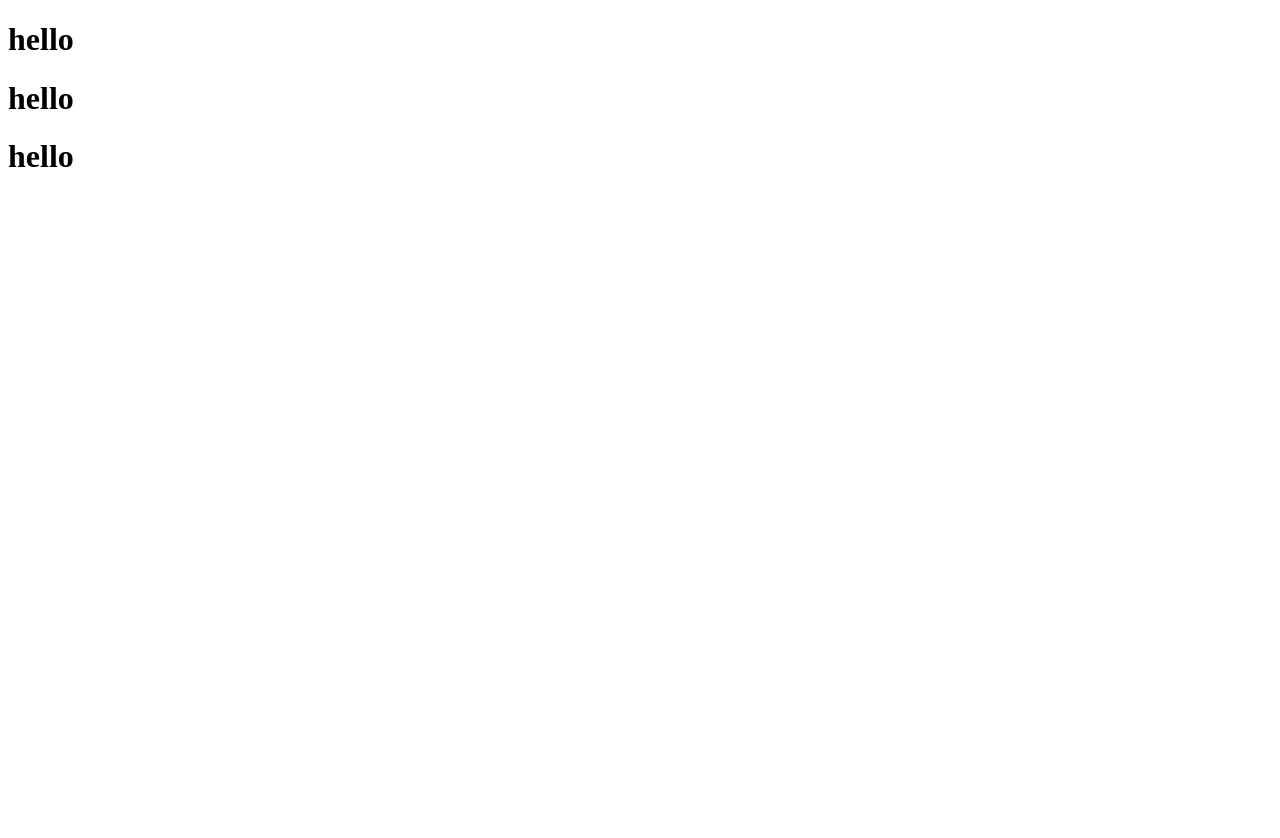
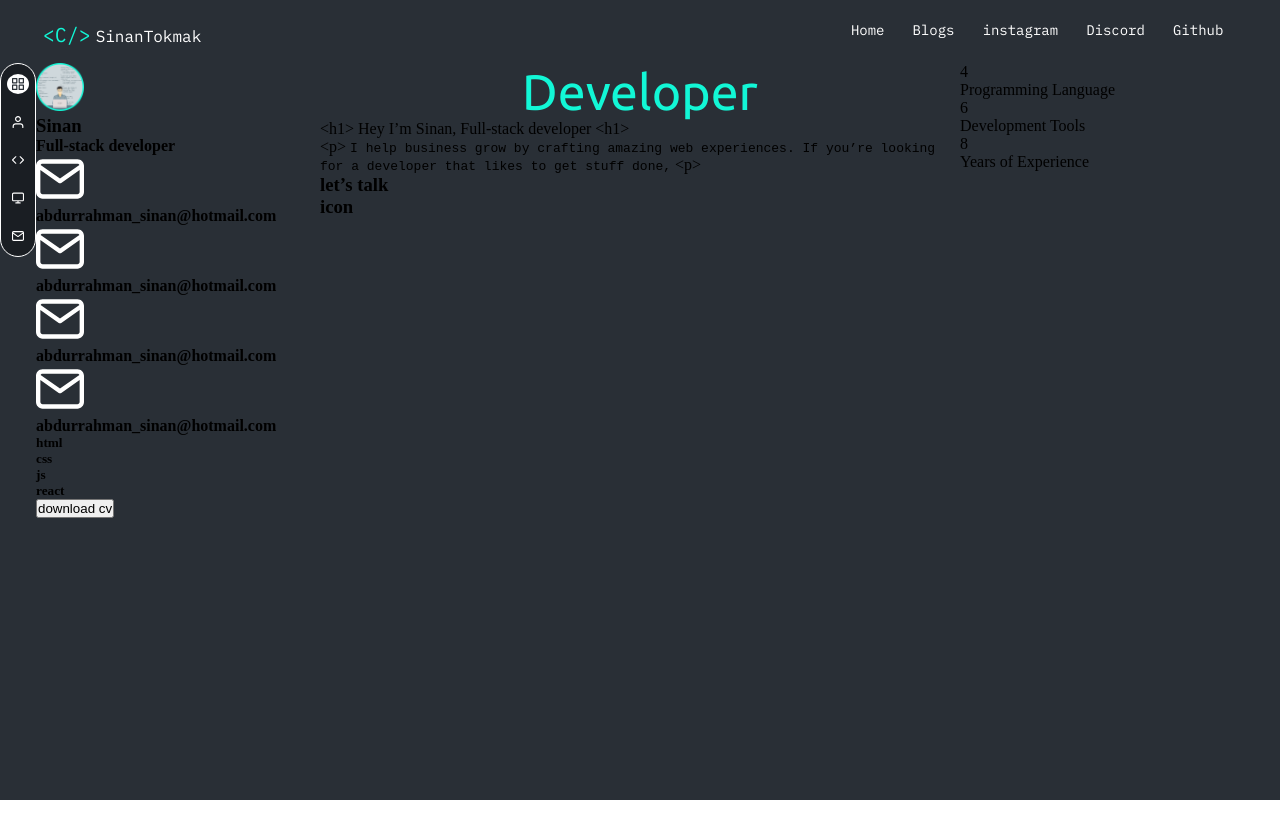
Before and after one commit to ENG-BXI/Web-Developer-Portfolio-Website-Template-Community-, a plain HTML site: page index.html in a window 1280 px wide. Shown: the top 838 px of the page. Before the commit the page ends 800 px from the top, so only its background shows below. Drawn offline with Linux system fonts and the light colour scheme.

Commit message:
start in hero and header and complete heaser without effect

```diff
--- a/index.html
+++ b/index.html
@@ -3,9 +3,121 @@
   <head>
     <title>Web Developer Portfolio Website Template (Community)</title>
   </head>
+  <link rel="stylesheet" href="style.css" />
+  <link
+    rel="stylesheet"
+    href="https://cdnjs.cloudflare.com/ajax/libs/font-awesome/6.6.0/css/all.min.css"
+  />
+
   <body>
-    <h1>hello</h1>
-    <h1>hello</h1>
-    <h1>hello</h1>
+    <div id="header" class="page">
+      <div id="logo"><span>&#60;C/&#62;</span>SinanTokmak</div>
+      <div id="nav">
+        <div class="nav-item">Home</div>
+        <div class="nav-item">Blogs</div>
+        <div class="nav-item">instagram</div>
+        <div class="nav-item">Discord</div>
+        <div class="nav-item">Github</div>
+      </div>
+    </div>
+    <!-- <div id="header-hr"></div> -->
+    <div id="hero" class="page">
+      <div id="bar-item-and-cart-info">
+        <div id="bar-item">
+          <div class="icon-bar active">
+            <img src="assets/Image/icon/grid-icon.svg" alt="grid-icon" />
+          </div>
+          <div class="icon-bar">
+            <img src="assets/Image/icon/person-icon.svg" alt="person-icon" />
+          </div>
+          <div class="icon-bar">
+            <img src="assets/Image/icon/code-icon.svg" alt="code-icon" />
+          </div>
+          <div class="icon-bar">
+            <img src="assets/Image/icon/pc-icon.svg" alt="pc-icon" />
+          </div>
+          <div class="icon-bar">
+            <img src="assets/Image/icon/message-icon.svg" alt="message-icon" />
+          </div>
+        </div>
+        <div id="cart-info">
+          <img src="assets/Image/Profile photo.png" alt="" />
+          <h3>Sinan</h3>
+          <h4>Full-stack developer</h4>
+          <div id="item-card">
+            <div class="icon-item-cart">
+              <img
+                src="assets/Image/icon/message-icon.svg"
+                alt="message-icon"
+              />
+              <h4>abdurrahman_sinan@hotmail.com</h4>
+            </div>
+            <div class="icon-item-cart">
+              <img
+                src="assets/Image/icon/message-icon.svg"
+                alt="message-icon"
+              />
+              <h4>abdurrahman_sinan@hotmail.com</h4>
+            </div>
+            <div class="icon-item-cart">
+              <img
+                src="assets/Image/icon/message-icon.svg"
+                alt="message-icon"
+              />
+              <h4>abdurrahman_sinan@hotmail.com</h4>
+            </div>
+            <div class="icon-item-cart">
+              <img
+                src="assets/Image/icon/message-icon.svg"
+                alt="message-icon"
+              />
+              <h4>abdurrahman_sinan@hotmail.com</h4>
+            </div>
+          </div>
+          <div id="tecno">
+            <h5>html</h5>
+            <h5>css</h5>
+            <h5>js</h5>
+            <h5>react</h5>
+          </div>
+          <button>download cv</button>
+        </div>
+      </div>
+      <div id="title-and-greet-hey">
+        <h1>developer</h1>
+        <p>&#60;h1&#62; Hey I’m Sinan, Full-stack developer &#60;h1&#62;</p>
+        <p>
+          &#60;p&#62;
+          <code
+            >I help business grow by crafting amazing web experiences. If you’re
+            looking for a developer that likes to get stuff done,</code
+          >
+          &#60;p&#62;
+        </p>
+        <div class="lets-talk">
+          <h3>let’s talk</h3>
+          <h3>icon</h3>
+        </div>
+      </div>
+      <div id="container-skills">
+        <div class="cart-skils">
+          <div id="number">4</div>
+          <div id="skills">Programming Language</div>
+        </div>
+        <div class="cart-skils">
+          <div id="number">6</div>
+          <div id="skills">Development Tools</div>
+        </div>
+        <div class="cart-skils">
+          <div id="number">8</div>
+          <div id="skills">Years of Experience</div>
+        </div>
+      </div>
+    </div>
+    <div id="about-me" class="page"></div>
+    <div id="skills" class="page"></div>
+    <div id="works" class="page"></div>
+    <div id="blogs" class="page"></div>
+    <div id="contact" class="page"></div>
   </body>
 </html>
--- /dev/null
+++ b/style.css
@@ -0,0 +1,127 @@
+@import url('https://fonts.googleapis.com/css2?family=IBM+Plex+Mono:ital,wght@0,100;0,200;0,300;0,400;0,500;0,600;0,700;1,100;1,200;1,300;1,400;1,500;1,600;1,700&family=Roboto:ital,wght@0,100;0,300;0,400;0,500;0,700;0,900;1,100;1,300;1,400;1,500;1,700;1,900&display=swap');
+@import url('https://fonts.googleapis.com/css2?family=IBM+Plex+Mono:ital,wght@0,100;0,200;0,300;0,400;0,500;0,600;0,700;1,100;1,200;1,300;1,400;1,500;1,600;1,700&family=Roboto:ital,wght@0,100;0,300;0,400;0,500;0,700;0,900;1,100;1,300;1,400;1,500;1,700;1,900&family=Ubuntu:ital,wght@0,300;0,400;0,500;0,700;1,300;1,400;1,500;1,700&display=swap');
+
+* {
+    padding: 0;
+    margin: 0;
+    box-sizing: content-box;
+    --main-color: #292F36;
+    --dark-green: #12F7D6;
+}
+
+.page {
+    height: 100vh;
+    width: 100vh;
+}
+
+#header {
+    background-color: var(--main-color);
+    font-family: "IBM Plex Mono", monospace;
+    display: flex;
+    justify-content: space-between;
+    width: inherit;
+    height: 20px;
+    padding: calc(64px / 3) calc(128px / 3);
+}
+
+#header #logo {
+    color: white;
+}
+
+#header #logo span {
+    margin-right: 5px;
+    color: var(--dark-green);
+    font-size: 20px;
+}
+
+#header #nav {
+    display: flex;
+    color: white;
+}
+
+#header #nav .nav-item {
+    margin: 0 14px;
+    font-size: 14px;
+}
+
+#header-hr {
+    width: 100vw;
+    height: .2px;
+    background-color: #3d4752;
+    margin: 0 calc(64px / 3);
+}
+
+/* hero start */
+#hero {
+    background-color: var(--main-color);
+    width: inherit;
+    height: calc(100vh - 63px);
+    display: flex;
+}
+
+#hero #bar-item-and-cart-info {
+    flex: 1;
+    display: flex;
+}
+
+#hero #bar-item-and-cart-info #bar-item {
+    border: solid white 1px;
+    height: min-content;
+    background-color: #1A1E23;
+    display: flex;
+    flex-direction: column;
+    align-items: center;
+    padding: 0 6px;
+    border-radius: 50px;
+    -webkit-border-radius: 50px;
+    -moz-border-radius: 50px;
+    -ms-border-radius: 50px;
+    -o-border-radius: 50px;
+}
+
+#hero #bar-item-and-cart-info #bar-item .active {
+    background-color: white;
+    padding: 2px 5px 0 5px;
+    border-radius: 50%;
+    -webkit-border-radius: 50%;
+    -moz-border-radius: 50%;
+    -ms-border-radius: 50%;
+    -o-border-radius: 50%;
+}
+
+#hero #bar-item-and-cart-info #bar-item .icon-bar {
+    margin: 10px 0;
+}
+
+#hero #bar-item-and-cart-info #bar-item img {
+    width: 12px;
+    height: 12px;
+}
+
+#hero #bar-item-and-cart-info #cart-info {}
+
+#hero #bar-item-and-cart-info #cart-info img {
+    height: 48px;
+    width: 48px;
+}
+
+/* hero title and p */
+#hero #title-and-greet-hey {
+    flex: 2;
+
+}
+
+#hero #title-and-greet-hey h1 {
+    text-align: center;
+    color: var(--dark-green);
+    font-family: Ubuntu;
+    text-transform: capitalize;
+    font-size: 50px;
+    font-weight: 400;
+}
+
+#hero #container-skills {
+    flex: 1;
+}
+
+/* hero End */
```
Also changed, not shown: Figma Url .txt (added), assets/Image/Profile photo.png (added), assets/Image/icon/code-icon.svg (added), assets/Image/icon/edit-icon.svg (added), assets/Image/icon/grid-icon.svg (added), assets/Image/icon/message-icon.svg (added), assets/Image/icon/pc-icon.svg (added), assets/Image/icon/person-icon.svg (added).
